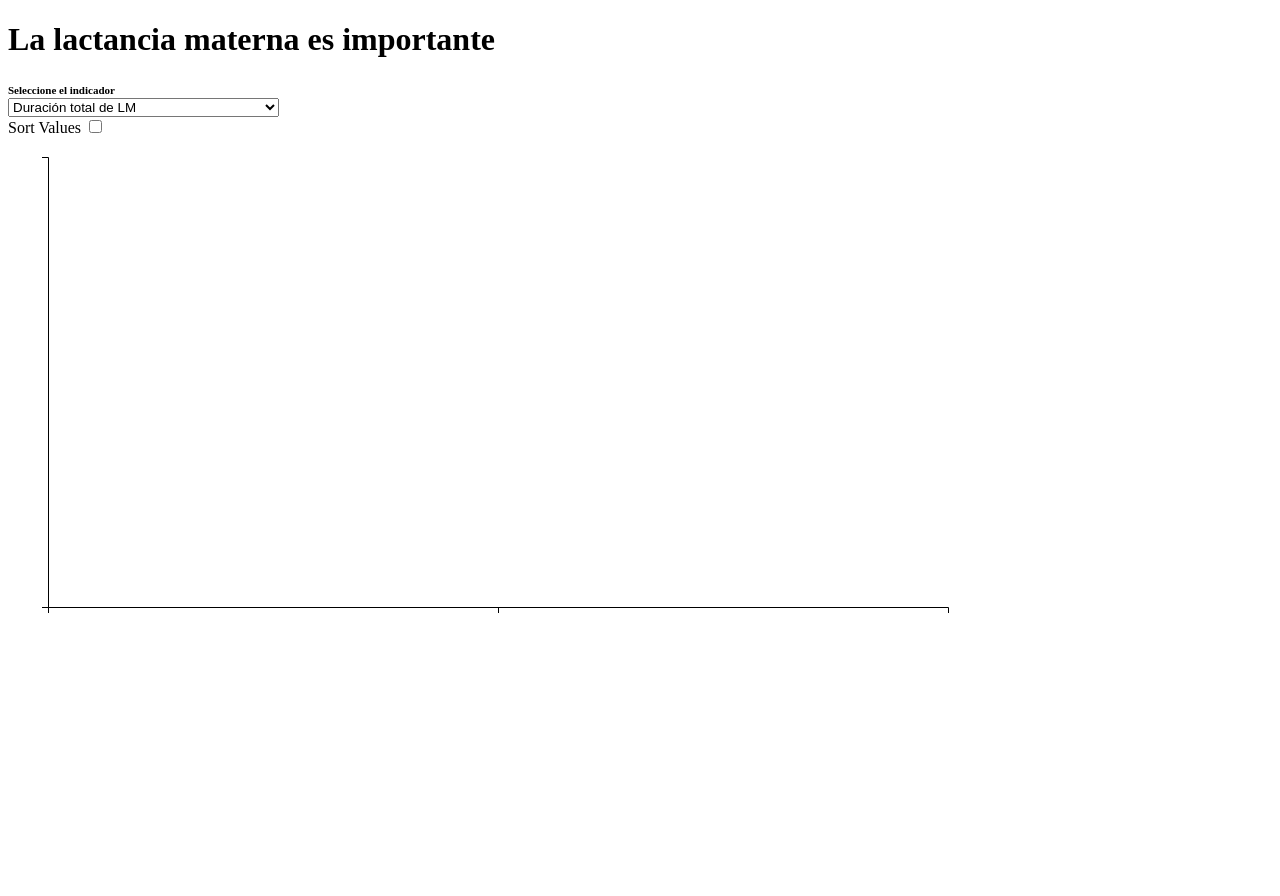
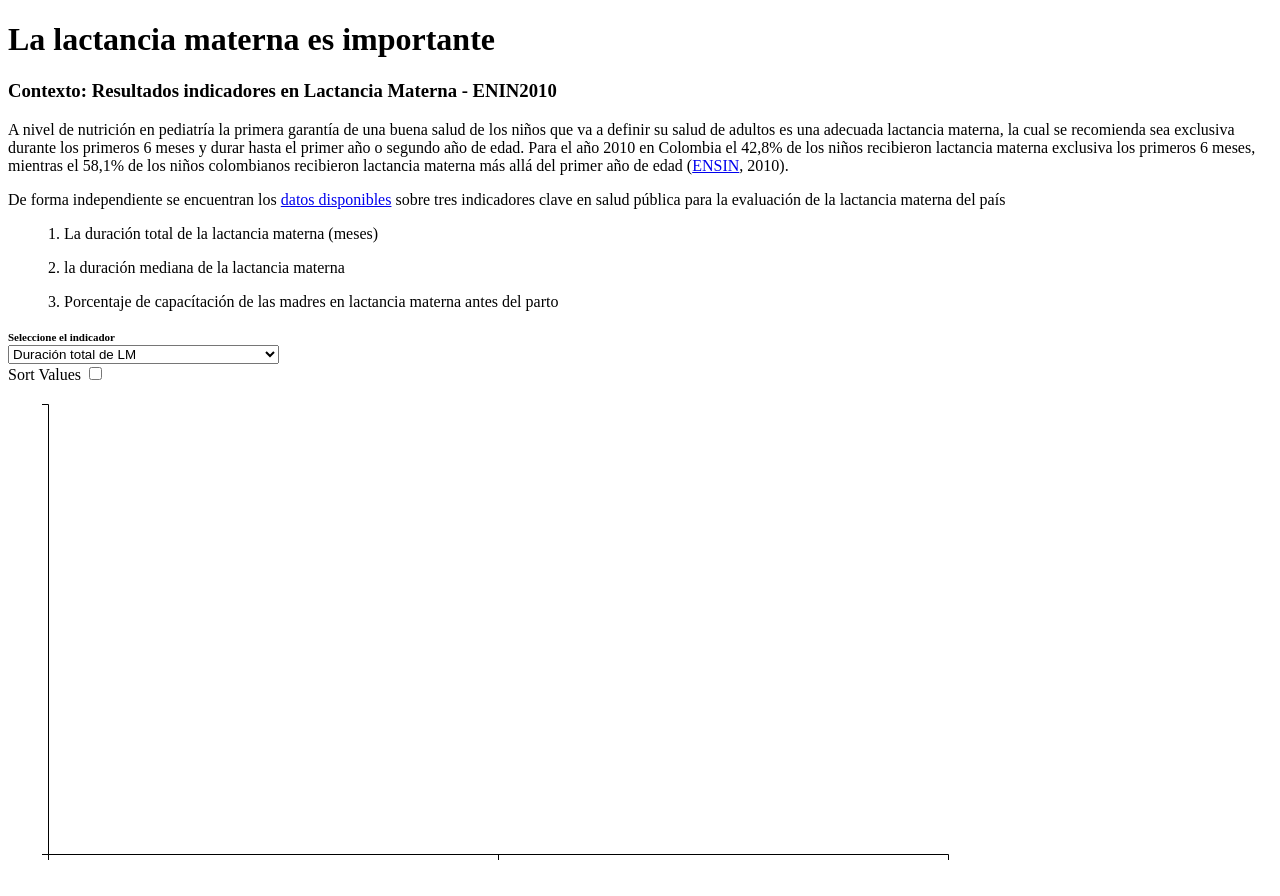
Before and after one commit to as-garciav/VA_Uniandes, a plain HTML site: page index.html in a window 1280 px wide. Before the commit the page ends 800 px from the top, so only its background shows below. Drawn offline with nearby package versions, Linux system fonts and the light colour scheme.

Commit message:
text related updates

```diff
--- a/index.html
+++ b/index.html
@@ -2,13 +2,33 @@
 <html>
 	<head>
 		<meta charset="UTF-8">
+		<meta name="viewport" content="width=device-width, initial-scale=1, shrink-to-fit=no">
+
+
 		<title> Indicadores lactancia materna para el año 2010</title>
 	</head>
 	<body>
 		<style src="CSS/styles.css">
 		</style>
+		<div class = "container">
+			<div class = "starter-template">
+				<h1> La lactancia materna es importante </h1>
+			</div>
 
-		<h1> La lactancia materna es importante </h1>
+			<div class = "analysys-text">
+				<h3> Contexto: Resultados indicadores en Lactancia Materna - ENIN2010 </h3>
+				<p class = "lead"> A nivel de nutrición en pediatría la primera garantía de una buena salud de los niños que va a definir su salud de adultos es una adecuada lactancia materna, la cual se recomienda sea exclusiva durante los primeros 6 meses y durar hasta el primer año o segundo año de edad. Para el año 2010 en Colombia el 42,8% de los niños recibieron lactancia materna exclusiva los primeros 6 meses, mientras el 58,1% de los niños colombianos recibieron lactancia materna más allá del primer año de edad (<a href="https://www.icbf.gov.co/bienestar/nutricion/encuesta-nacional-situacion-nutricional">ENSIN</a>, 2010). </p>
+
+				<p class = "lead"> De forma independiente se encuentran los <a href = "https://www.datos.gov.co/Salud-y-Protecci-n-Social/Salud-Datos/5kgh-si6m">datos disponibles</a> sobre tres indicadores clave en salud pública para la evaluación de la lactancia materna del país </p>
+
+				<ul>
+					<p>1. La duración total de la lactancia materna (meses) </p>
+					<p>2. la duración mediana de la lactancia materna </p>
+					<p>3. Porcentaje de capacítación de las madres en lactancia materna antes del parto </p>
+				</ul>
+			</div>
+		</div>
+
 
 		<b style="font-size:11px;">Seleccione el indicador</b>
 		<div class="row">
@@ -24,9 +44,9 @@
 
 			<div class="column">
 			<!-- Sort dimension -->
-			<span class="sortCheck">Sort Values
-			  <input type="checkbox" id="myCheckbox">
-			</span>
+				<span class="sortCheck">Sort Values
+				  <input type="checkbox" id="myCheckbox">
+				</span>
 			</div>
 
 		</div>
```
